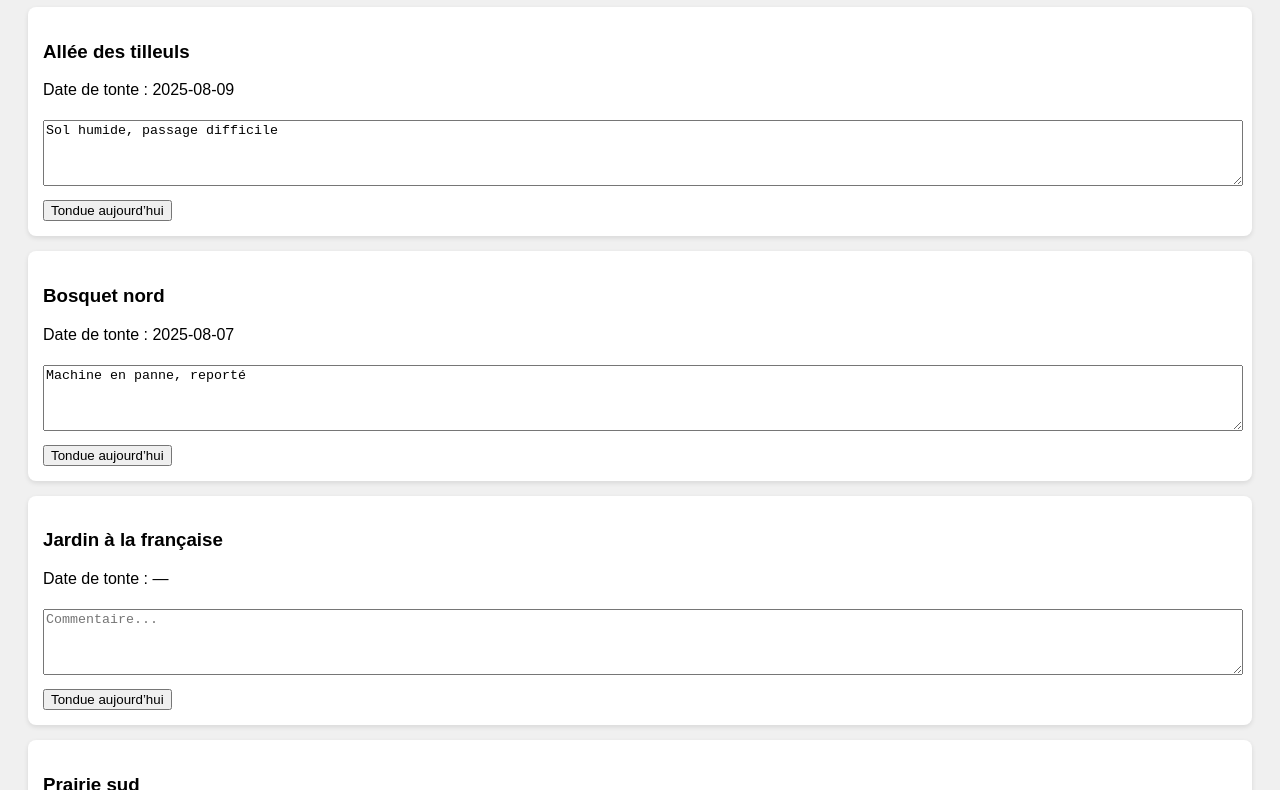
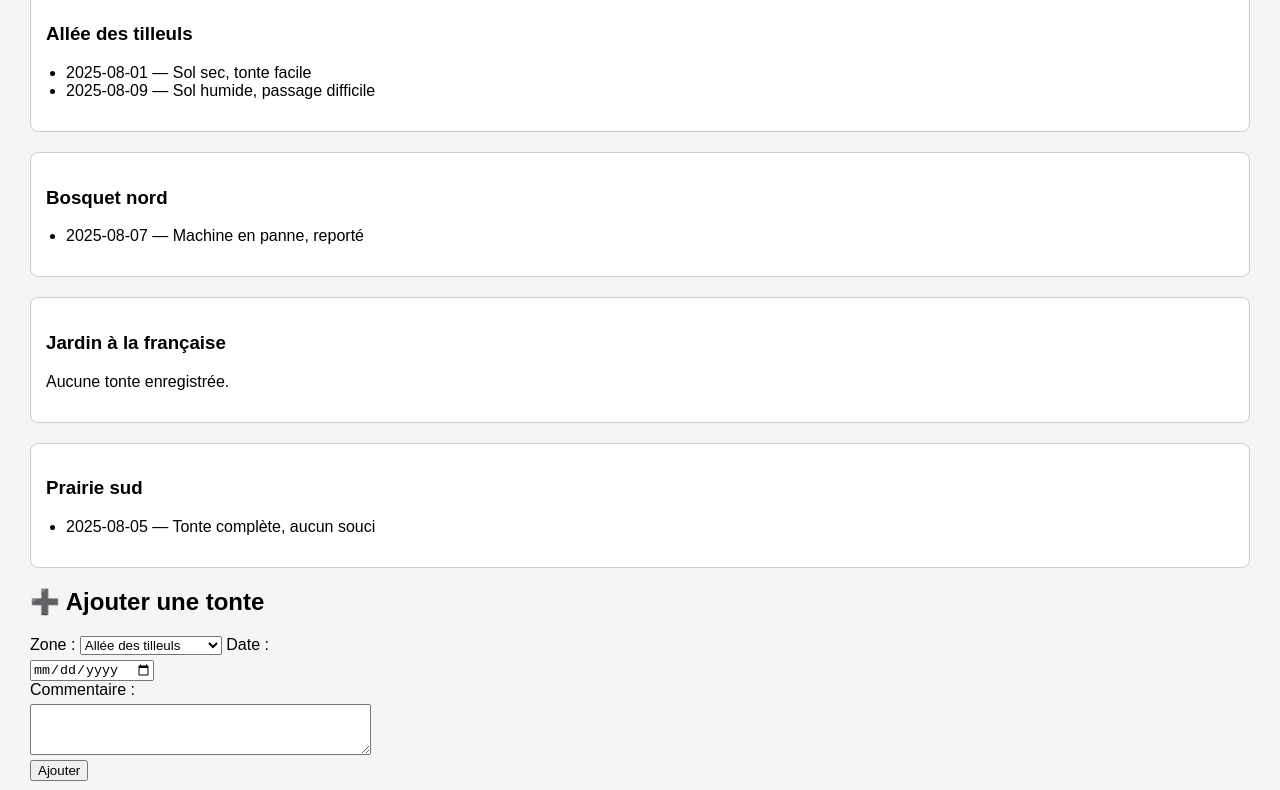
Before and after one commit to DauphineEspaceVert/Tonte, a plain HTML site: page index.html in a window 1280 px wide. Shown: the part 101-891 px from the top of the page. Drawn offline with Linux system fonts and the light colour scheme.

Commit message:
Update index.html

```diff
--- a/index.html
+++ b/index.html
@@ -4,60 +4,136 @@
   <meta charset="UTF-8">
   <title>Suivi des tontes du château</title>
   <style>
-    body { font-family: sans-serif; background: #f0f0f0; padding: 20px; }
-    .zone { background: white; padding: 15px; margin-bottom: 15px; border-radius: 8px; box-shadow: 0 2px 5px rgba(0,0,0,0.1); }
-    button { margin-top: 10px; }
-    textarea { width: 100%; height: 60px; margin-top: 5px; }
+    body {
+      font-family: Arial, sans-serif;
+      margin: 30px;
+      background-color: #f5f5f5;
+    }
+    h1 {
+      color: #2c3e50;
+    }
+    .zone {
+      background-color: #ffffff;
+      border: 1px solid #ccc;
+      padding: 15px;
+      margin-bottom: 20px;
+      border-radius: 8px;
+    }
+    ul {
+      padding-left: 20px;
+    }
+    input, textarea, button {
+      margin-top: 5px;
+      display: block;
+    }
   </style>
 </head>
 <body>
-  <h1>Suivi des tontes</h1>
+
+  <h1>🌿 Suivi des tontes du château</h1>
   <div id="zones-container"></div>
 
+  <h2>➕ Ajouter une tonte</h2>
+  <label for="zone-select">Zone :</label>
+  <select id="zone-select"></select>
+
+  <label for="date-input">Date :</label>
+  <input type="date" id="date-input">
+
+  <label for="commentaire-input">Commentaire :</label>
+  <textarea id="commentaire-input" rows="3" cols="40"></textarea>
+
+  <button onclick="ajouterTonte()">Ajouter</button>
+
   <script>
-    let data;
+    // 🌱 Données JSON intégrées
+    const data = {
+      zones: [
+        {
+          nom: "Allée des tilleuls",
+          historique: [
+            { date: "2025-08-01", commentaire: "Sol sec, tonte facile" },
+            { date: "2025-08-09", commentaire: "Sol humide, passage difficile" }
+          ]
+        },
+        {
+          nom: "Bosquet nord",
+          historique: [
+            { date: "2025-08-07", commentaire: "Machine en panne, reporté" }
+          ]
+        },
+        {
+          nom: "Jardin à la française",
+          historique: []
+        },
+        {
+          nom: "Prairie sud",
+          historique: [
+            { date: "2025-08-05", commentaire: "Tonte complète, aucun souci" }
+          ]
+        }
+      ]
+    };
 
-    // Charger le JSON
-    fetch('suivi_tonte.json')
-      .then(response => response.json())
-      .then(json => {
-        data = json;
-        afficherZones(data.zones);
-      });
+    // 🖼️ Affichage des zones et de leur historique
+    function afficherZones() {
+      const container = document.getElementById("zones-container");
+      container.innerHTML = "";
 
-    function afficherZones(zones) {
-      const container = document.getElementById('zones-container');
-      container.innerHTML = '';
+      data.zones.forEach(zone => {
+        const zoneDiv = document.createElement("div");
+        zoneDiv.className = "zone";
+        zoneDiv.innerHTML = `<h3>${zone.nom}</h3>`;
 
-      zones.forEach((zone, index) => {
-        const div = document.createElement('div');
-        div.className = 'zone';
+        if (zone.historique.length > 0) {
+          const ul = document.createElement("ul");
+          zone.historique.forEach(entry => {
+            const li = document.createElement("li");
+            li.textContent = `${entry.date} — ${entry.commentaire}`;
+            ul.appendChild(li);
+          });
+          zoneDiv.appendChild(ul);
+        } else {
+          zoneDiv.innerHTML += "<p>Aucune tonte enregistrée.</p>";
+        }
 
-        div.innerHTML = `
-          <h3>${zone.nom}</h3>
-          <p>Date de tonte : <span id="date-${index}">${zone.date_tonte || '—'}</span></p>
-          <textarea id="comment-${index}" placeholder="Commentaire...">${zone.commentaire}</textarea>
-          <button onclick="mettreAJour(${index})">Tondue aujourd’hui</button>
-        `;
-
-        container.appendChild(div);
+        container.appendChild(zoneDiv);
       });
     }
 
-    function mettreAJour(index) {
-      const today = new Date().toISOString().split('T')[0];
-      const commentaire = document.getElementById(`comment-${index}`).value;
+    // 🧩 Remplir la liste déroulante
+    function remplirSelect() {
+      const select = document.getElementById("zone-select");
+      data.zones.forEach(zone => {
+        const option = document.createElement("option");
+        option.value = zone.nom;
+        option.textContent = zone.nom;
+        select.appendChild(option);
+      });
+    }
 
-      // Mettre à jour les données
-      data.zones[index].date_tonte = today;
-      data.zones[index].commentaire = commentaire;
+    // 📝 Ajouter une nouvelle tonte
+    function ajouterTonte() {
+      const nomZone = document.getElementById("zone-select").value;
+      const nouvelleDate = document.getElementById("date-input").value;
+      const nouveauCommentaire = document.getElementById("commentaire-input").value;
 
-      // Mettre à jour l'affichage
-      document.getElementById(`date-${index}`).innerText = today;
+      if (!nouvelleDate) {
+        alert("Veuillez entrer une date.");
+        return;
+      }
 
-      console.log("Mise à jour :", data.zones[index]);
-      // Ici tu pourrais envoyer les données vers un serveur ou les sauvegarder
+      const zone = data.zones.find(z => z.nom === nomZone);
+      zone.historique.push({ date: nouvelleDate, commentaire: nouveauCommentaire });
+      document.getElementById("date-input").value = "";
+      document.getElementById("commentaire-input").value = "";
+      afficherZones();
     }
+
+    // 🚀 Initialisation
+    remplirSelect();
+    afficherZones();
   </script>
+
 </body>
 </html>
```
